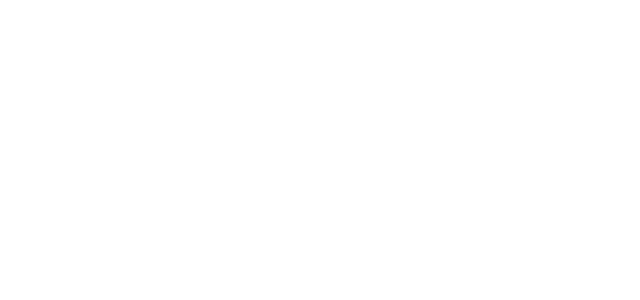
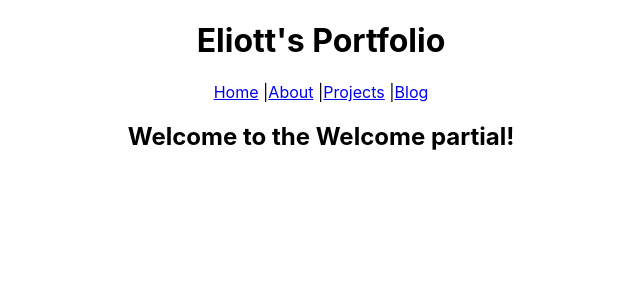
Before and after one commit to WDI-SEA/react-router-portfolio, a React (Create React App) app: page / in a window 1280 px wide. Shown: the top 300 px of the page, without its empty margins (319-959 px from the left). Built offline with nearby package versions, Linux system fonts and the light colour scheme.

Commit message:
Nav bar links to all immediate children

```diff
--- a/src/About.js
+++ b/src/About.js
@@ -1,7 +1,8 @@
 import React from 'react';
 
 const About = () => {
-
+    return (
+        <h2>Info about the About partial</h2>
+    )
 }
-
 export default About;
--- a/src/App.js
+++ b/src/App.js
@@ -1,11 +1,12 @@
 import React from 'react';
-import logo from './logo.svg';
 import './App.css';
+import Nav from './Nav.js';
 
 function App() {
   return (
     <div className="App">
-
+      <h1>Eliott's Portfolio</h1>
+      <Nav />
     </div>
   );
 }
--- a/src/Blog.js
+++ b/src/Blog.js
@@ -1,7 +1,8 @@
 import React from 'react';
 
 const Blog = () => {
-
+    return (
+        <h2>Read this Blog!</h2>
+    )
 }
-
 export default Blog;
--- a/src/Nav.js
+++ b/src/Nav.js
@@ -1,7 +1,25 @@
 import React from 'react';
+import {BrowserRouter as Router, Route, Link} from 'react-router-dom';
+import Welcome from './Welcome.js';
+import About from './About.js';
+import Projects from './Projects.js';
+import Blog from './Blog.js';
 
 const Nav = () => {
-
+    return (
+        <Router>
+            <nav>
+                <Link to="/">Home</Link> |
+                <Link to="/about">About</Link> |
+                <Link to="/projects">Projects</Link> |
+                <Link to="/blog">Blog</Link>
+                <Route exact path="/" component={Welcome} />
+                <Route path="/about" component={About} />
+                <Route path="/projects" component={Projects} />
+                <Route path="/blog" component={Blog} />
+            </nav>
+        </Router>
+    )
 }
 
 export default Nav;
--- a/src/Post.js
+++ b/src/Post.js
@@ -1,7 +1,8 @@
 import React from 'react';
 
 const Post = () => {
-
+    return (
+        <h3>I'm a child of the Blog</h3>
+    )
 }
-
 export default Post;
--- a/src/Projects.js
+++ b/src/Projects.js
@@ -1,7 +1,9 @@
 import React from 'react';
 
 const Projects = () => {
-
+    return (
+        <h2>Hi I'm the Projects partial</h2>
+    )
 }
 
 export default Projects;
--- a/src/Welcome.js
+++ b/src/Welcome.js
@@ -1,7 +1,9 @@
 import React from 'react';
 
 const Welcome = () => {
-
+    return (
+        <h2>Welcome to the Welcome partial!</h2>
+    )
 }
 
 export default Welcome;
```
